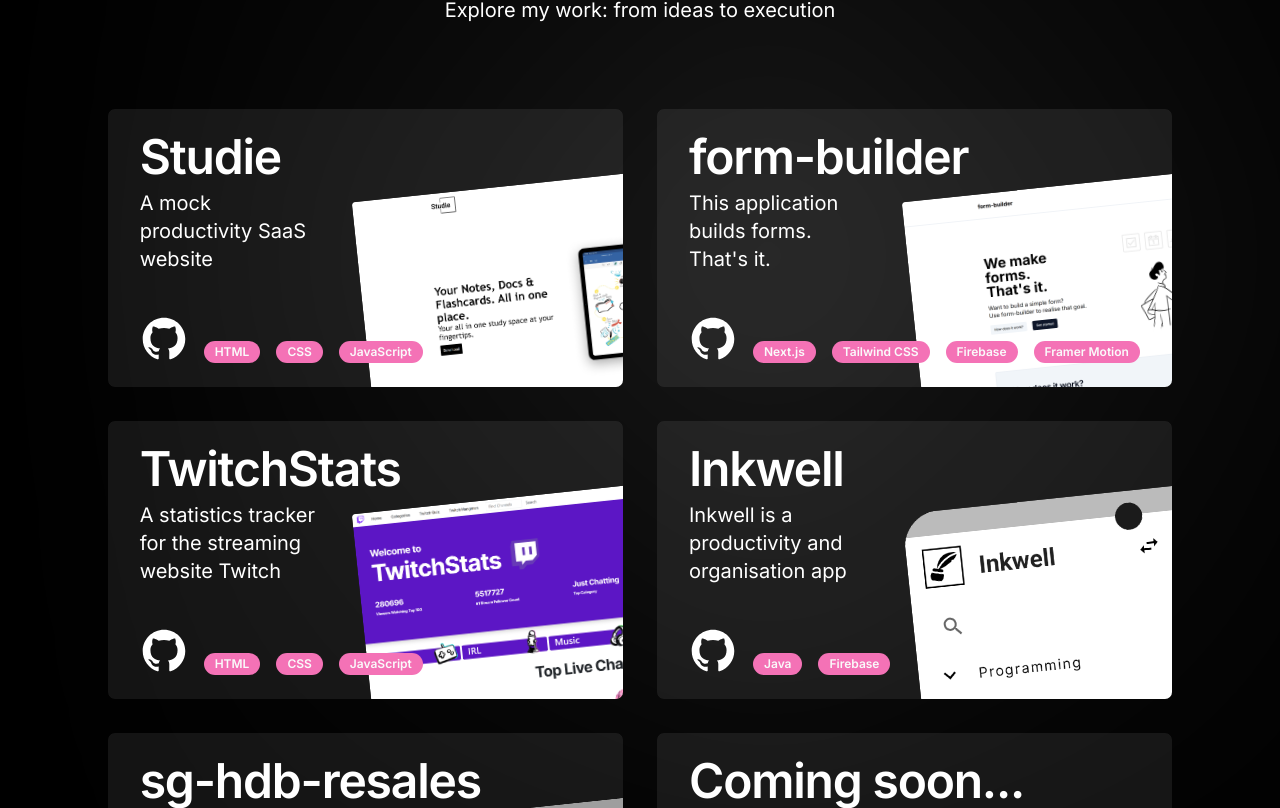
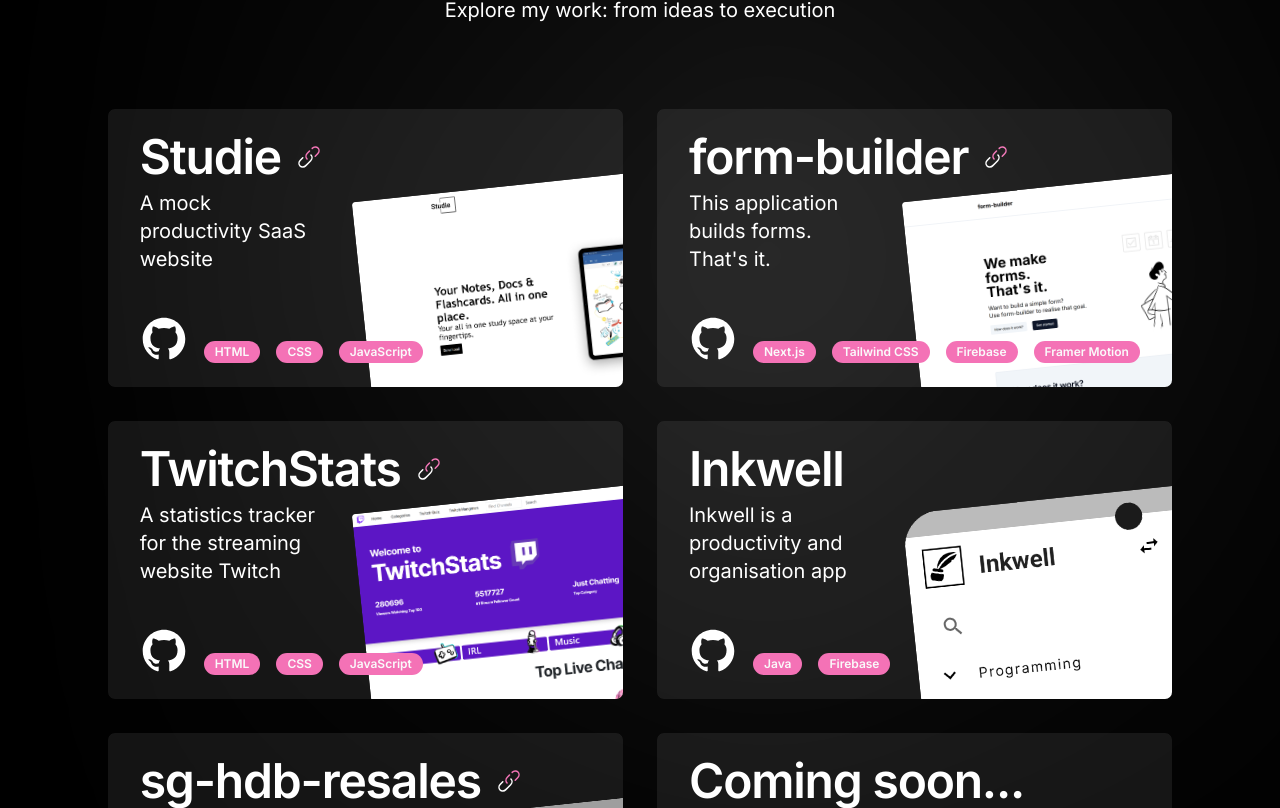
Before and after one commit to kohct1/portfolio-website, a Next.js app: page /projects in a window 1280 px wide. Shown: the part 272-1080 px from the top of the page. Built offline with nearby package versions, Linux system fonts and the light colour scheme; grey boxes are pictures that could not be loaded.

Commit message:
feat: add links to projects

```diff
--- a/src/components/projects/FormBuilder.tsx
+++ b/src/components/projects/FormBuilder.tsx
@@ -18,7 +18,10 @@ function FormBuilder() {
             <Card className="grid grid-cols-1 bg-primary/90 border-black overflow-hidden px-8">
                 <CardHeader className="flex flex-col justify-between row-start-1 col-start-1 px-0 pb-0 gap-2">
                     <div className="flex flex-col gap-2">
-                        <CardTitle className="text-5xl text-white max-lg:text-2xl">form-builder</CardTitle>
+                        <div className="flex items-center gap-4">
+                            <CardTitle className="text-5xl text-white max-lg:text-2xl">form-builder</CardTitle>
+                            <motion.a href="https://form-builder-eta-one.vercel.app" target="_blank" whileHover={{ scale: 1.2 }}><svg width="24px" height="24px" viewBox="0 0 24 24" fill="none" xmlns="http://www.w3.org/2000/svg"><path className="stroke-pink-400" d="M15.197 3.35462C16.8703 1.67483 19.4476 1.53865 20.9536 3.05046C22.4596 4.56228 22.3239 7.14956 20.6506 8.82935L18.2268 11.2626M10.0464 14C8.54044 12.4882 8.67609 9.90087 10.3494 8.22108L12.5 6.06212" stroke="#1C274C" stroke-width="1.5" stroke-linecap="round"/><path className="stroke-white" d="M13.9536 10C15.4596 11.5118 15.3239 14.0991 13.6506 15.7789L11.2268 18.2121L8.80299 20.6454C7.12969 22.3252 4.55237 22.4613 3.0464 20.9495C1.54043 19.4377 1.67609 16.8504 3.34939 15.1706L5.77323 12.7373" stroke="#1C274C" stroke-width="1.5" stroke-linecap="round"/></svg></motion.a>
+                        </div>
                         <p className="w-2/5 text-xl text-white max-lg:text-sm">This application builds forms. That&apos;s it.</p>
                     </div>
                     <CardFooter className="flex items-end row-start-1 col-start-1 px-0 gap-4 z-10">
--- a/src/components/projects/SGHDBResales.tsx
+++ b/src/components/projects/SGHDBResales.tsx
@@ -18,7 +18,10 @@ function SGHDBResales() {
             <Card className="grid grid-cols-1 bg-primary/90 border-black overflow-hidden px-8">
                 <CardHeader className="flex flex-col justify-between row-start-1 col-start-1 px-0 pb-0 gap-2">
                     <div className="flex flex-col gap-2">
-                        <CardTitle className="text-5xl text-white max-lg:text-2xl">sg-hdb-resales</CardTitle>
+                        <div className="flex items-center gap-4">
+                            <CardTitle className="text-5xl text-white max-lg:text-2xl">sg-hdb-resales</CardTitle>
+                            <motion.a href="https://sg-hdb-resales.vercel.app" target="_blank" whileHover={{ scale: 1.2 }}><svg width="24px" height="24px" viewBox="0 0 24 24" fill="none" xmlns="http://www.w3.org/2000/svg"><path className="stroke-pink-400" d="M15.197 3.35462C16.8703 1.67483 19.4476 1.53865 20.9536 3.05046C22.4596 4.56228 22.3239 7.14956 20.6506 8.82935L18.2268 11.2626M10.0464 14C8.54044 12.4882 8.67609 9.90087 10.3494 8.22108L12.5 6.06212" stroke="#1C274C" stroke-width="1.5" stroke-linecap="round"/><path className="stroke-white" d="M13.9536 10C15.4596 11.5118 15.3239 14.0991 13.6506 15.7789L11.2268 18.2121L8.80299 20.6454C7.12969 22.3252 4.55237 22.4613 3.0464 20.9495C1.54043 19.4377 1.67609 16.8504 3.34939 15.1706L5.77323 12.7373" stroke="#1C274C" stroke-width="1.5" stroke-linecap="round"/></svg></motion.a>
+                        </div>
                         <p className="w-2/5 text-xl text-white max-lg:text-sm">Find out the resale prices of HDBs in Singapore</p>
                     </div>
                     <CardFooter className="flex items-end row-start-1 col-start-1 px-0 gap-4 z-10">
--- a/src/components/projects/Studie.tsx
+++ b/src/components/projects/Studie.tsx
@@ -18,7 +18,10 @@ function Studie() {
             <Card className="grid grid-cols-1 bg-primary/90 border-black overflow-hidden px-8">
                 <CardHeader className="flex flex-col justify-between row-start-1 col-start-1 px-0 pb-0 gap-2">
                     <div className="flex flex-col gap-2">
-                        <CardTitle className="text-5xl text-white max-lg:text-2xl">Studie</CardTitle>
+                        <div className="flex items-center gap-4">
+                            <CardTitle className="text-5xl text-white max-lg:text-2xl">Studie</CardTitle>
+                            <motion.a href="https://chinteck2.github.io/FED-Assignment1" target="_blank" whileHover={{ scale: 1.2 }}><svg width="24px" height="24px" viewBox="0 0 24 24" fill="none" xmlns="http://www.w3.org/2000/svg"><path className="stroke-pink-400" d="M15.197 3.35462C16.8703 1.67483 19.4476 1.53865 20.9536 3.05046C22.4596 4.56228 22.3239 7.14956 20.6506 8.82935L18.2268 11.2626M10.0464 14C8.54044 12.4882 8.67609 9.90087 10.3494 8.22108L12.5 6.06212" stroke="#1C274C" stroke-width="1.5" stroke-linecap="round"/><path className="stroke-white" d="M13.9536 10C15.4596 11.5118 15.3239 14.0991 13.6506 15.7789L11.2268 18.2121L8.80299 20.6454C7.12969 22.3252 4.55237 22.4613 3.0464 20.9495C1.54043 19.4377 1.67609 16.8504 3.34939 15.1706L5.77323 12.7373" stroke="#1C274C" stroke-width="1.5" stroke-linecap="round"/></svg></motion.a>
+                        </div>
                         <p className="w-2/5 text-xl text-white max-lg:text-sm">A mock productivity SaaS website</p>
                     </div>
                     <CardFooter className="flex items-end row-start-1 col-start-1 px-0 gap-4 z-10">
--- a/src/components/projects/TwitchStats.tsx
+++ b/src/components/projects/TwitchStats.tsx
@@ -18,7 +18,10 @@ function TwitchStats() {
             <Card className="grid grid-cols-1 bg-primary/90 border-black overflow-hidden px-8">
                 <CardHeader className="flex flex-col justify-between row-start-1 col-start-1 px-0 pb-0 gap-2">
                     <div className="flex flex-col gap-2">
-                        <CardTitle className="text-5xl text-white max-lg:text-2xl">TwitchStats</CardTitle>
+                        <div className="flex items-center gap-4">
+                            <CardTitle className="text-5xl text-white max-lg:text-2xl">TwitchStats</CardTitle>
+                            <motion.a href="https://fakeqwek.github.io/FEDAssignment2/" target="_blank" whileHover={{ scale: 1.2 }}><svg width="24px" height="24px" viewBox="0 0 24 24" fill="none" xmlns="http://www.w3.org/2000/svg"><path className="stroke-pink-400" d="M15.197 3.35462C16.8703 1.67483 19.4476 1.53865 20.9536 3.05046C22.4596 4.56228 22.3239 7.14956 20.6506 8.82935L18.2268 11.2626M10.0464 14C8.54044 12.4882 8.67609 9.90087 10.3494 8.22108L12.5 6.06212" stroke="#1C274C" stroke-width="1.5" stroke-linecap="round"/><path className="stroke-white" d="M13.9536 10C15.4596 11.5118 15.3239 14.0991 13.6506 15.7789L11.2268 18.2121L8.80299 20.6454C7.12969 22.3252 4.55237 22.4613 3.0464 20.9495C1.54043 19.4377 1.67609 16.8504 3.34939 15.1706L5.77323 12.7373" stroke="#1C274C" stroke-width="1.5" stroke-linecap="round"/></svg></motion.a>
+                        </div>
                         <p className="w-2/5 text-xl text-white max-lg:text-sm">A statistics tracker for the streaming website Twitch</p>
                     </div>
                     <CardFooter className="flex items-end row-start-1 col-start-1 px-0 gap-4 z-10">
```
Also changed, not shown: public/link-svgrepo-com.svg (added).
